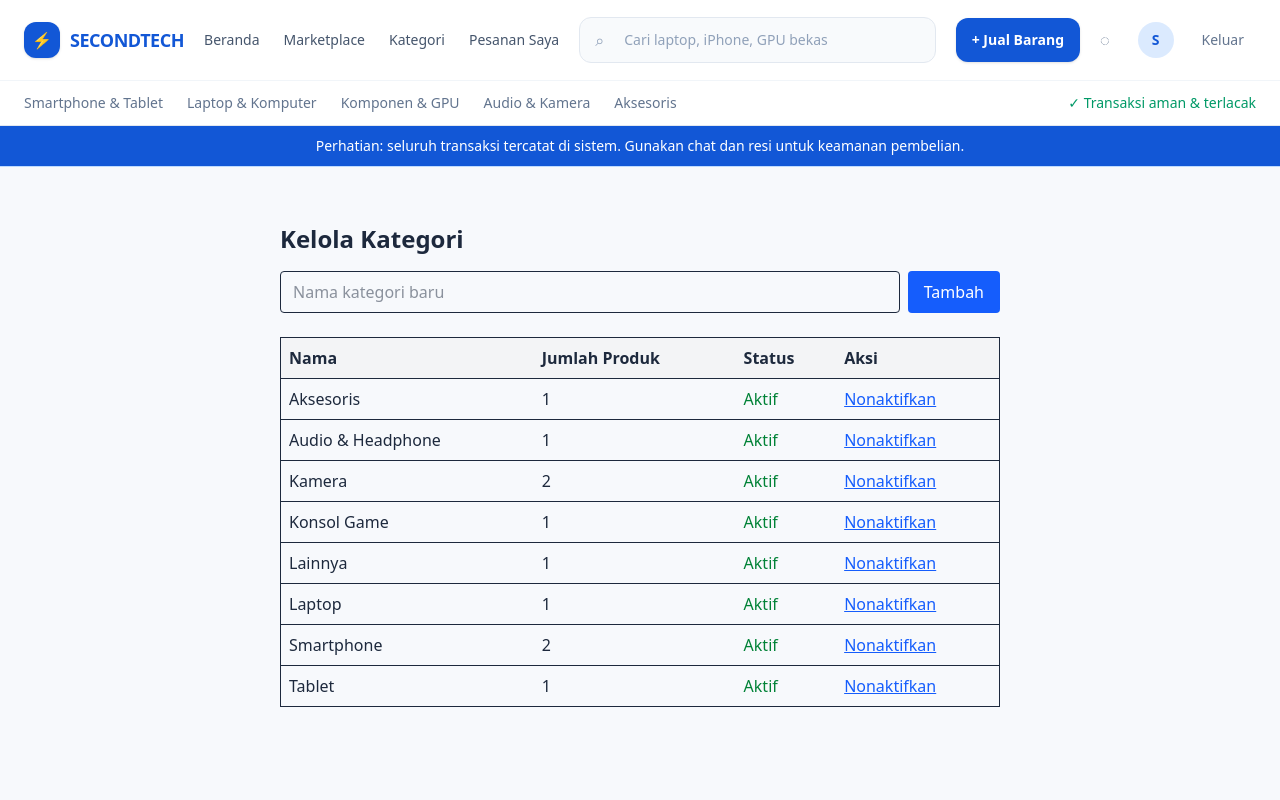
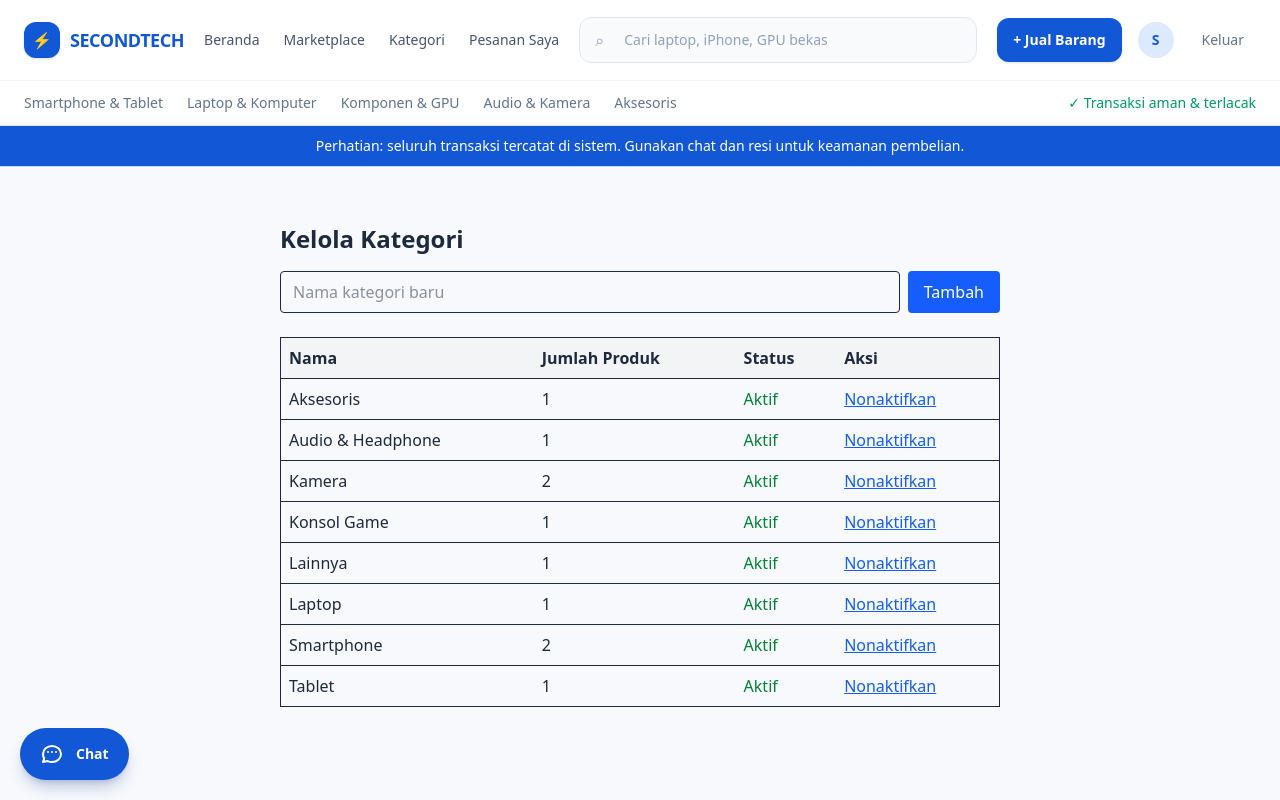
Before and after one commit to iraagustin889/secondtech, a Laravel app: page /admin/categories in a window 1280 px wide. Run offline with Laravel 12, Linux system fonts and the light colour scheme; a user stored in the database is signed in; data comes from the database, SQL or seed files in the repository; style sheets or scripts are compiled from the project's sources.

Commit message:
style: add prominent floating chat button

```diff
--- a/resources/views/layouts/app.blade.php
+++ b/resources/views/layouts/app.blade.php
@@ -39,7 +39,6 @@
                         <a href="{{ route('admin.dashboard') }}" class="rounded-xl px-4 py-2.5 font-semibold text-[#1257d6] hover:bg-blue-50">Admin</a>
                     @else
                         <a href="{{ route('seller.products.create') }}" class="hidden rounded-xl bg-[#1257d6] px-4 py-3 font-semibold text-white shadow-sm hover:bg-blue-700 sm:inline-flex">+ Jual Barang</a>
-                        <a href="{{ route('chats.index') }}" class="rounded-xl p-3 text-base text-slate-500 hover:bg-slate-100 hover:text-[#1257d6]" aria-label="Pesan">◌</a>
                         <a href="{{ route('seller.dashboard') }}" class="hidden rounded-xl px-3 py-3 font-medium text-slate-600 hover:bg-slate-100 2xl:inline-flex">Dashboard</a>
                     @endif
                     <a href="{{ route('profile.edit') }}" class="flex items-center gap-2 rounded-xl p-2 hover:bg-slate-100">
@@ -72,6 +71,17 @@
         <div class="mx-auto max-w-7xl px-4 py-2.5">Perhatian: seluruh transaksi tercatat di sistem. Gunakan chat dan resi untuk keamanan pembelian.</div>
     </div>
 
+    @auth
+        @unless (auth()->user()->isAdmin())
+            <a href="{{ route('chats.index') }}" class="fixed bottom-5 left-5 z-50 inline-flex items-center gap-3 rounded-full bg-[#1257d6] px-5 py-3.5 text-sm font-bold text-white shadow-lg shadow-blue-900/25 transition hover:-translate-y-0.5 hover:bg-blue-700 focus:outline-none focus:ring-4 focus:ring-blue-200" aria-label="Buka pesan">
+                <svg class="h-6 w-6" viewBox="0 0 24 24" fill="none" stroke="currentColor" stroke-width="2" aria-hidden="true">
+                    <path stroke-linecap="round" stroke-linejoin="round" d="M8 10h.01M12 10h.01M16 10h.01M21 12c0 4.418-4.03 8-9 8a9.9 9.9 0 0 1-4.255-.949L3 20l1.207-3.622A7.33 7.33 0 0 1 3 12c0-4.418 4.03-8 9-8s9 3.582 9 8Z" />
+                </svg>
+                <span>Chat</span>
+            </a>
+        @endunless
+    @endauth
+
     <main class="mx-auto max-w-7xl px-4 py-6 lg:px-6 lg:py-8">
         @if (session('success'))
             <div class="mb-5 rounded border border-green-200 bg-green-50 p-3 text-green-800">{{ session('success') }}</div>
```
